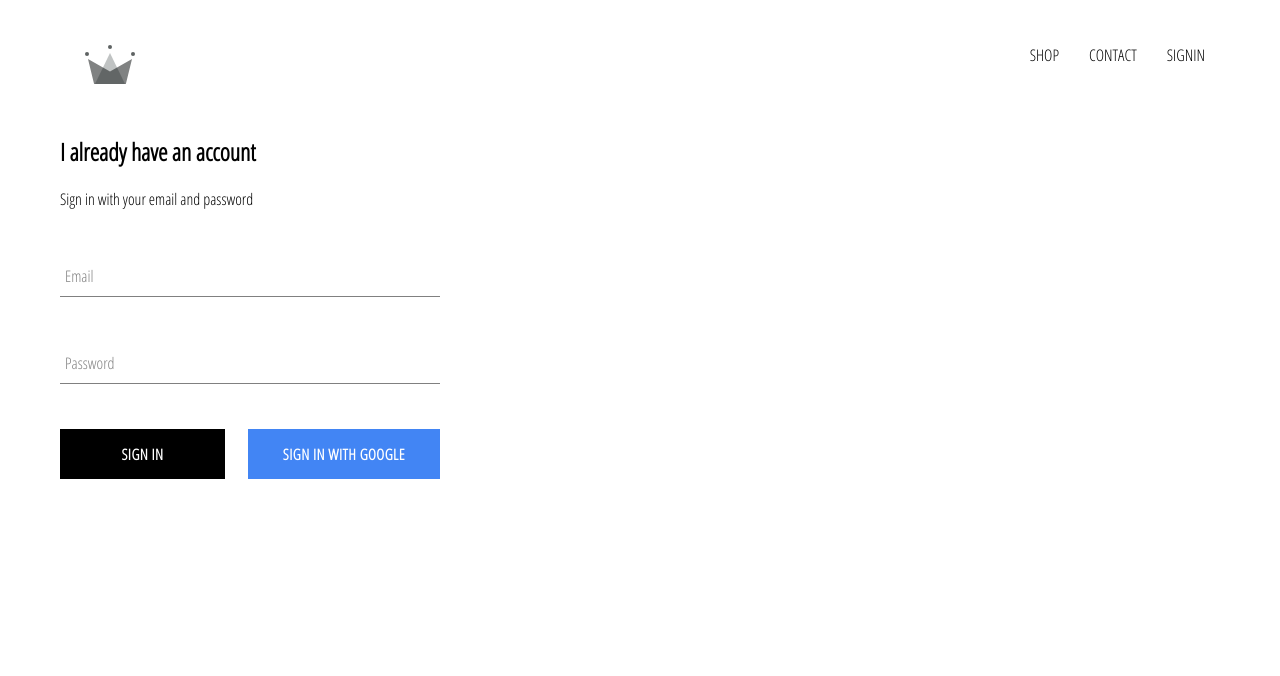
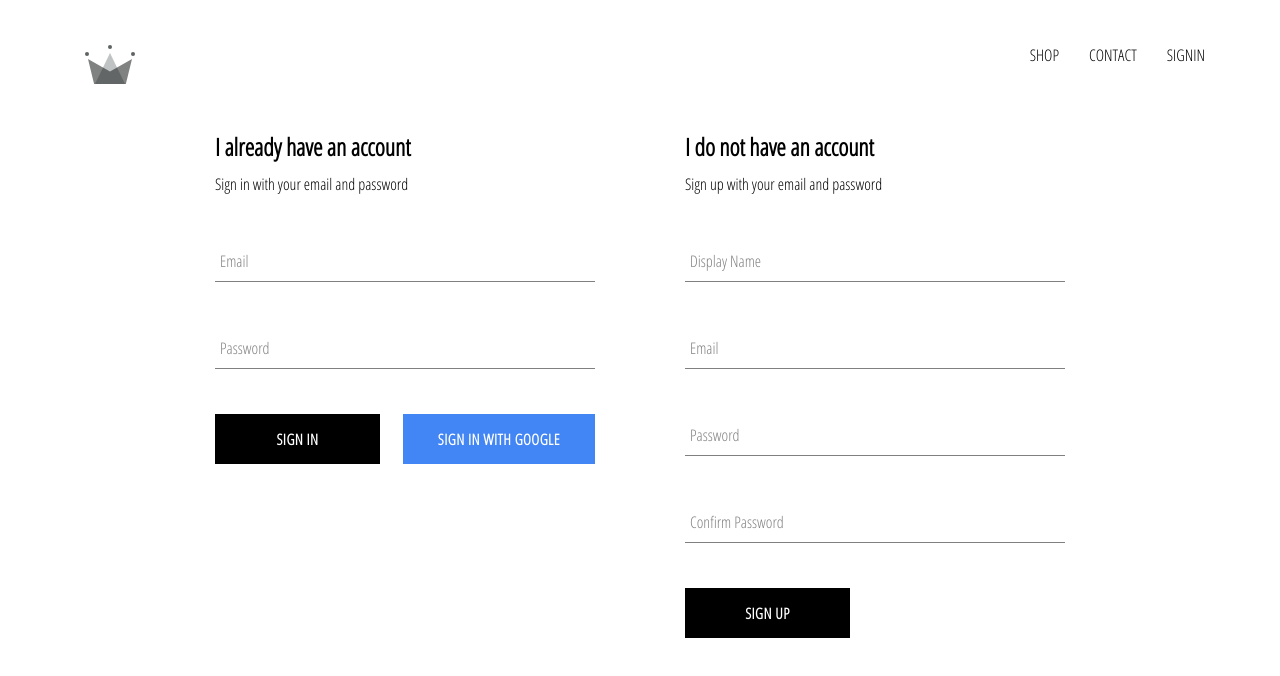
Before and after one commit to shekharsaini98/crown-chothing, a React (Create React App) app: page /signin in a window 1280 px wide. Shown: the top 676 px of the page. Built offline with nearby package versions, Linux system fonts and the light colour scheme; no server answers.

Commit message:
user signup process completed, also stored on firebase

```diff
--- a/src/App.js
+++ b/src/App.js
@@ -33,6 +33,7 @@
               ...snapShot.data()
             }
           })
+          console.log(this.state);
         })
       }
       else{
--- a/src/components/sign-in/sign-in.component.jsx
+++ b/src/components/sign-in/sign-in.component.jsx
@@ -28,7 +28,7 @@
     render(){
         return(
             <div className='sign-in'>
-                <h2>I already have an account</h2>
+                <h2 className='title'>I already have an account</h2>
                 <span>Sign in with your email and password</span>
                 <form onSubmit={this.SubmitForm}>
                     <FormInput
--- /dev/null
+++ b/src/components/sign-up/sign-up.component.jsx
@@ -0,0 +1,95 @@
+import React from 'react';
+import './sign-up.styles.scss';
+
+import FormInput from '../form-input/form-input.component';
+import CustomButton from '../custom-button/custom-button.component';
+
+import { auth, createUserProfileDocument } from '../../firebase/firebase.utils.js';
+
+
+class SignUp extends React.Component{
+    constructor() {
+        super();
+
+        this.state={
+            displayName:'',
+            email:'',
+            password:'',
+            confirmPassword:''
+        }
+    }
+
+    handleSubmit = async event => {
+        event.preventDefault();
+        const { displayName, email, password, confirmPassword } = this.state;
+        if(password !== confirmPassword){
+            alert("Password and confirm password don't match");
+            return;
+        }
+        try {
+            const { user } = await auth.createUserWithEmailAndPassword(email, password);
+            await createUserProfileDocument(user, { displayName });
+
+            this.setState={
+                displayName:'',
+                email:'',
+                password:'',
+                confirmPassword:''
+            }
+
+        } catch (error) {
+            console.log(error);
+        }
+    }
+
+    handleChange = (event) => {
+        const {value, name} = event.target;
+        this.setState({[name]: value});
+    }
+
+    render(){
+        const { displayName, email, password, confirmPassword } = this.state;
+        return(
+            <div className='sign-up'>
+                <h2 className="title">I do not have an account</h2>
+                <span>Sign up with your email and password</span>
+                <form className='sign-up-form' onSubmit={this.handleSubmit}>
+                    <FormInput
+                        type="text"
+                        name="displayName"
+                        value={displayName}
+                        handleChange={this.handleChange}
+                        label="Display Name"
+                        required/>
+                    <FormInput
+                        type="email"
+                        name="email"
+                        value={email}
+                        handleChange={this.handleChange}
+                        label="Email"
+                        required/>
+                    <FormInput
+                        type="password"
+                        name="password"
+                        value={password}
+                        handleChange={this.handleChange}
+                        label="Password"
+                        required/>
+                    <FormInput
+                        type="password"
+                        name="confirmPassword"
+                        value={confirmPassword}
+                        handleChange={this.handleChange}
+                        label="Confirm Password"
+                        required/>
+                    <div className="buttons">
+                        <CustomButton type="submit">Sign Up</CustomButton>
+                    </div>
+                </form>
+            </div>
+        )
+    }
+
+}
+
+export default SignUp;
--- /dev/null
+++ b/src/components/sign-up/sign-up.styles.scss
@@ -0,0 +1,9 @@
+.sign-up{
+    display: flex;
+    flex-direction: column;
+    width: 380px;
+
+    .title{
+        margin: 10px 0px;
+    }
+}
--- a/src/pages/sign-in-and-sign-up/sign-in-and-sign-up.component.jsx
+++ b/src/pages/sign-in-and-sign-up/sign-in-and-sign-up.component.jsx
@@ -2,10 +2,12 @@
 import './sign-in-and-sign-up.styles.scss';
 
 import SignIn from '../../components/sign-in/sign-in.component';
+import SignUp from '../../components/sign-up/sign-up.component';
 
 const SignInAndSignUp  = () => (
-    <div>
+    <div className="sign-in-and-sign-up">
         <SignIn />
+        <SignUp />
     </div>
 )
 
--- a/src/pages/sign-in-and-sign-up/sign-in-and-sign-up.styles.scss
+++ b/src/pages/sign-in-and-sign-up/sign-in-and-sign-up.styles.scss
@@ -0,0 +1,6 @@
+.sign-in-and-sign-up{
+    display:flex;
+    width: 850px;
+    justify-content: space-between;
+    margin: 30px auto;
+}
```
